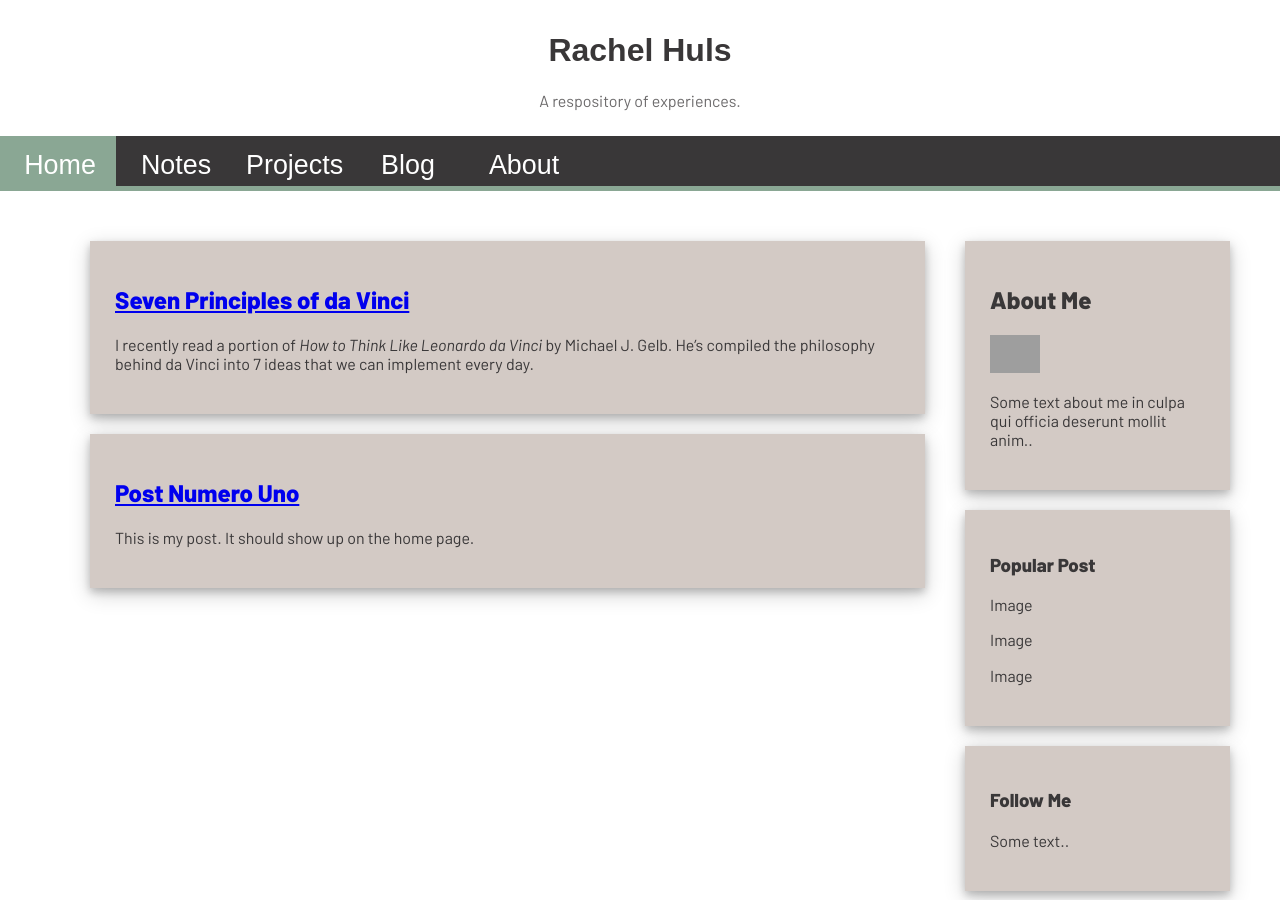
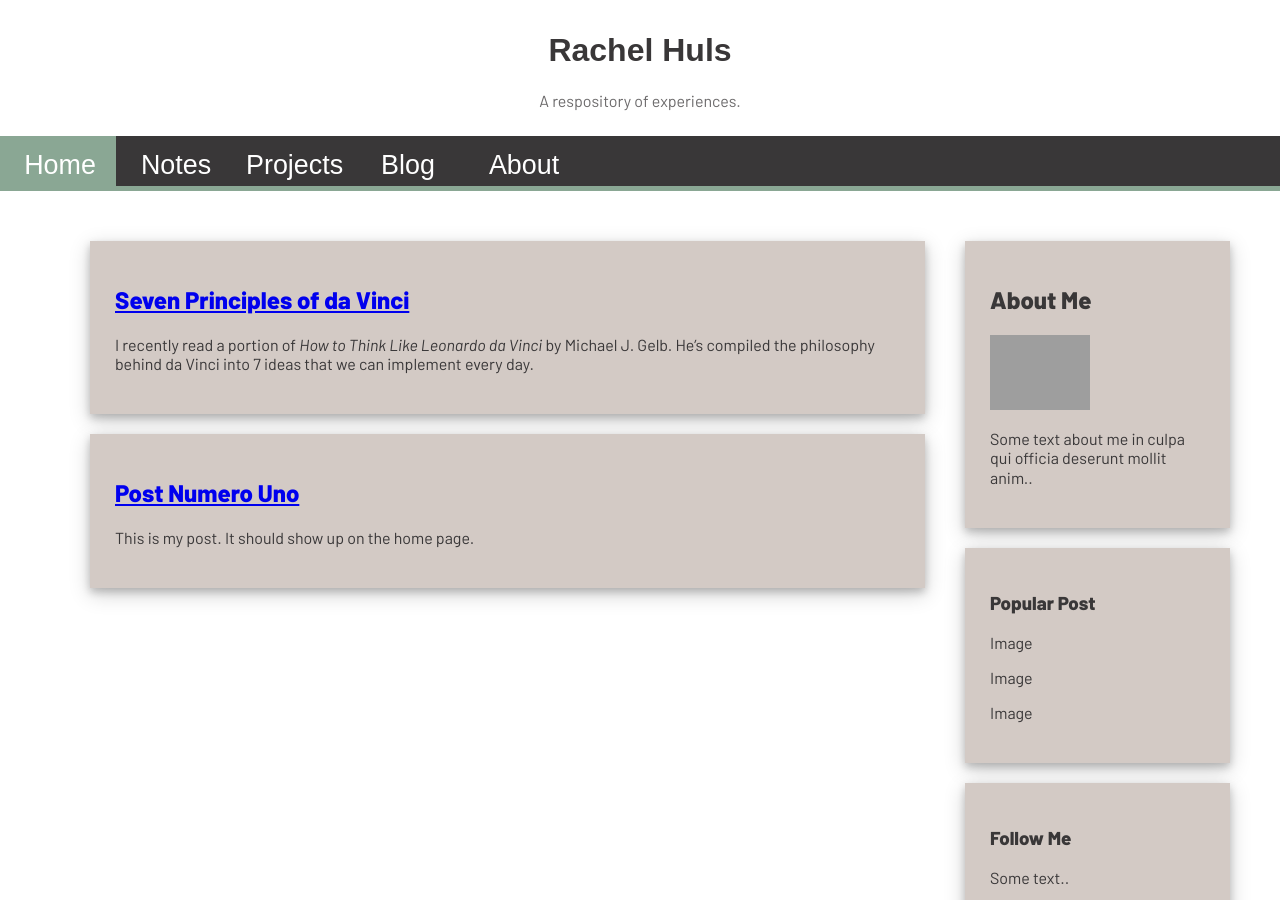
Before and after one commit to rachelhuls/rachelhuls.github.io, a Jekyll site: the page built from index.html, in a window 1280 px wide and 900 px high. Built offline with Jekyll 4.4.1, drawn with Linux system fonts in a browser that asks for light colours; some web fonts are replaced.

Commit message:
Update index.html

```diff
--- a/index.html
+++ b/index.html
@@ -16,7 +16,7 @@ title: Home
     <div class="card">
       <h2>About Me</h2>
       <div class="profile-pic">
-		    <img class="img-circle" width="50" src="{{ site.url }}static/img/{{ site.profile_pic }}" alt=" image">
+		    <img class="img-circle" width="100" src="{{ site.url }}static/img/{{ site.profile_pic }}" alt=" image">
 	    </div>
       <p>Some text about me in culpa qui officia deserunt mollit anim..</p>
     </div>
```
